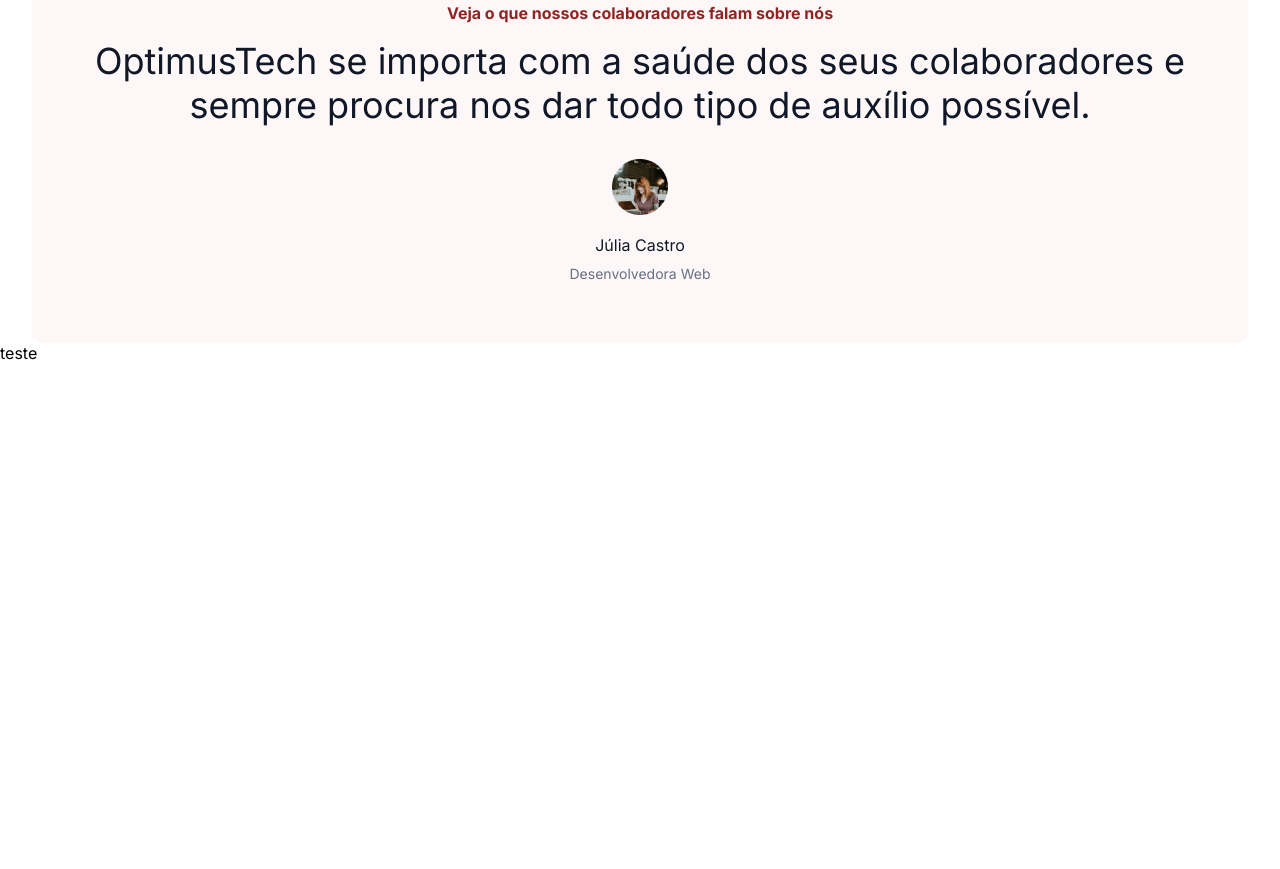
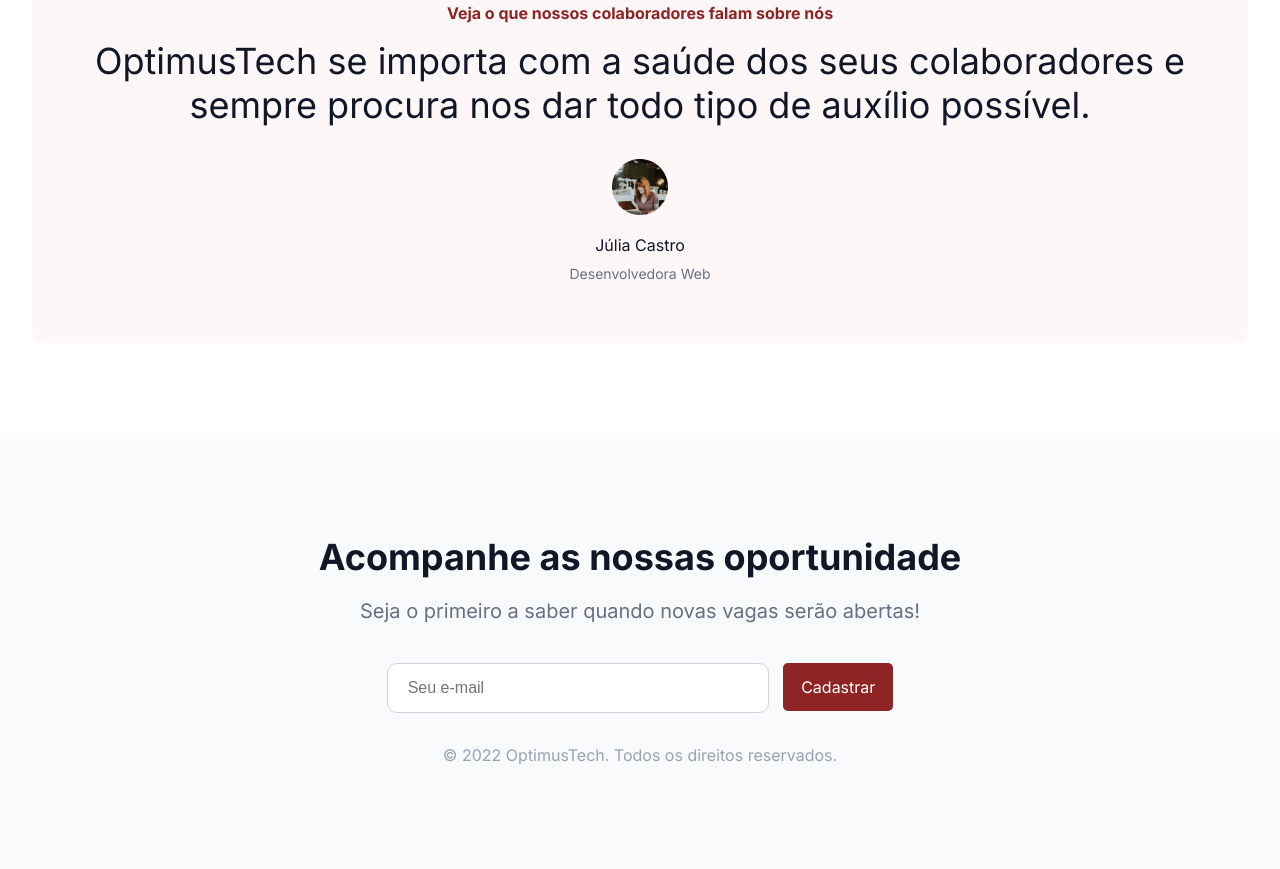
Before and after one commit to CamilaMoser/7DaysOfCode-HTML-CSS, a plain HTML site: page index.html in a window 1280 px wide. Shown: the part 2768-3637 px from the top of the page. Before the commit the page ends 3131 px from the top, so only its background shows below. Drawn offline with Linux system fonts and the light colour scheme.

Commit message:
Tarefa final

```diff
--- a/index.html
+++ b/index.html
@@ -6,8 +6,8 @@
             <meta name="viewport" content="width-device-width, initial-scale=1">
             <link rel="stylesheet" href="style.css">
             <link rel="preconnect" href="https://fonts.googleapis.com">
-        <link rel="preconnect" href="https://fonts.gstatic.com" crossorigin>
-        <link href="https://fonts.googleapis.com/css2?family=Inter:wght@400;700&display=swap" rel="stylesheet">
+            <link rel="preconnect" href="https://fonts.gstatic.com" crossorigin>
+            <link href="https://fonts.googleapis.com/css2?family=Inter:wght@400;700&display=swap" rel="stylesheet">
         </head>
 
         <body>
@@ -57,7 +57,6 @@
                     <p class="metrica__descricao">Estamos orgulhosos de contar com mais de 500 reviews 5 estrelas em nossos produtos.</p>
                 </div>
             </section>
-
 
             <section class="talentos__container">
                 <div class="talentos">
@@ -127,6 +126,14 @@
                 </div>
             </section>
 
-            <section class="formulario__container">teste</section>
+            <footer class="formulario__container">
+                <h1 class="formulario__titulo">Acompanhe as nossas oportunidade</h1>
+                <p class="formulario__descricao">Seja o primeiro a saber quando novas vagas serão abertas!</p>
+                <form class="formulario">
+                    <input type="email" id="email" class="formulario__input" placeholder="Seu e-mail"/>
+                    <a href="#" class="container__cadastrar2">Cadastrar</a>
+                </form>
+                <p class="formulario__copy">&copy; 2022 OptimusTech. Todos os direitos reservados.</p>
+            </footer>
         </body>
 </html>
--- a/style.css
+++ b/style.css
@@ -26,9 +26,9 @@ body {
 }
 
 .navbar {
-  height: 80px;
-  width: 100%;
-  grid-template-columns: 25% 50% 25%;
+    height: 80px;
+    width: 100%;
+    grid-template-columns: 25% 50% 25%;
 }
 
 .container__logo {
@@ -272,3 +272,65 @@ span{
     color: var(--cinza-principal);
     font-size: 14px;
 }
+
+.formulario__container {
+    display: flex;
+    flex-direction: column;
+    align-items: center;
+    background-color: #F9FAFB;
+    margin-top: 96px;
+    width: 100%;
+    height: 430px;
+}
+
+.formulario__titulo {
+    color: var(--preto-subtitulo);
+    font-size: 36px;
+    font-weight: 700;
+    margin-top: 96px;
+    margin-bottom: 20px;
+}
+
+.formulario__descricao {
+    color: var(--cinza-principal);
+    font-size: 20px;
+    font-weight: 400;
+    margin-bottom: 40px;
+}
+
+.formulario{
+    margin-bottom: 32px;
+}
+
+.formulario__input{
+    background-color: var(--branco-fonte);
+    width: 360px;
+    height: 48px;
+    border-radius: 10px;
+    border: 1px solid #d0d5dd;
+    margin-right: 10px;
+}
+
+#email{
+    color: var(--cinza-principal);
+    font-size: 16px;
+    padding-left: 20px;
+    font-weight: 400;
+}
+
+.container__cadastrar2{
+    text-decoration: none;
+    background-color: var(--vermelho-secundario);
+    color: var(--branco-fonte);
+    border-radius: 5px;
+    padding: 14px 18px;
+    margin-top: 30px;
+    margin-bottom: 10px;
+    text-align: center;
+}
+
+.formulario__copy {
+    color: #98a2b3;
+    font-size: 16px;
+    font-weight: 400;
+}
```
